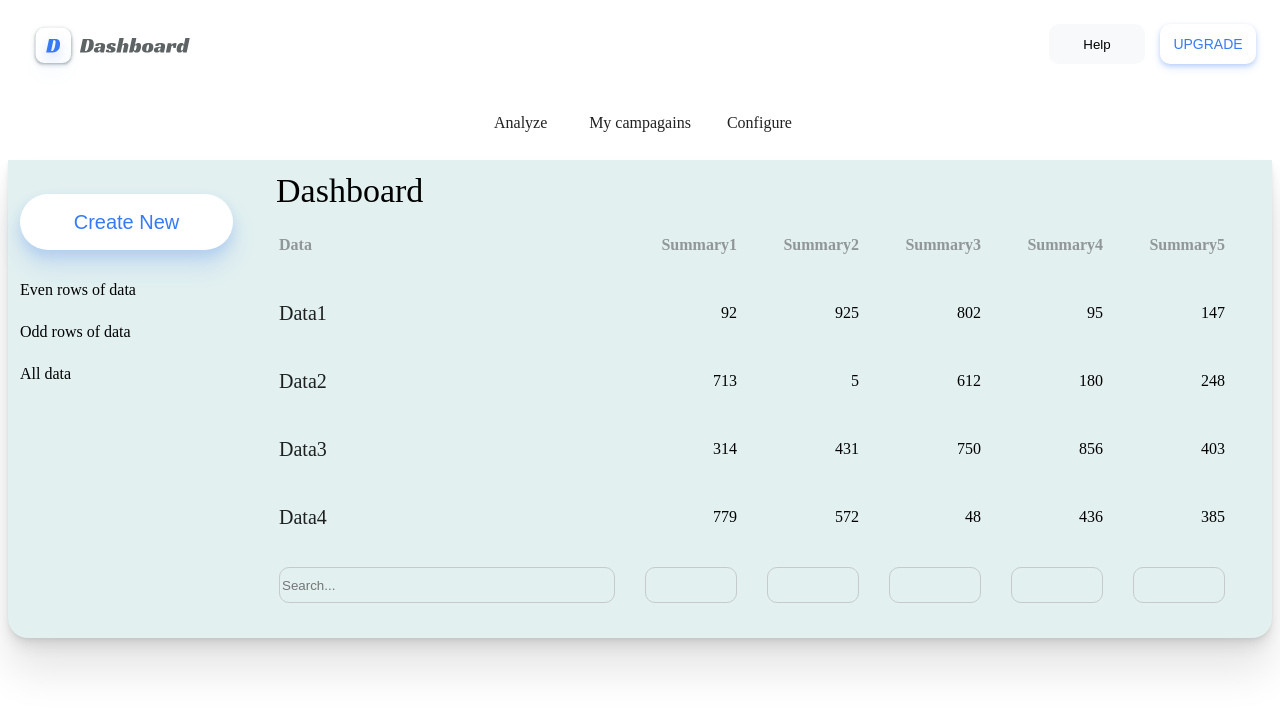
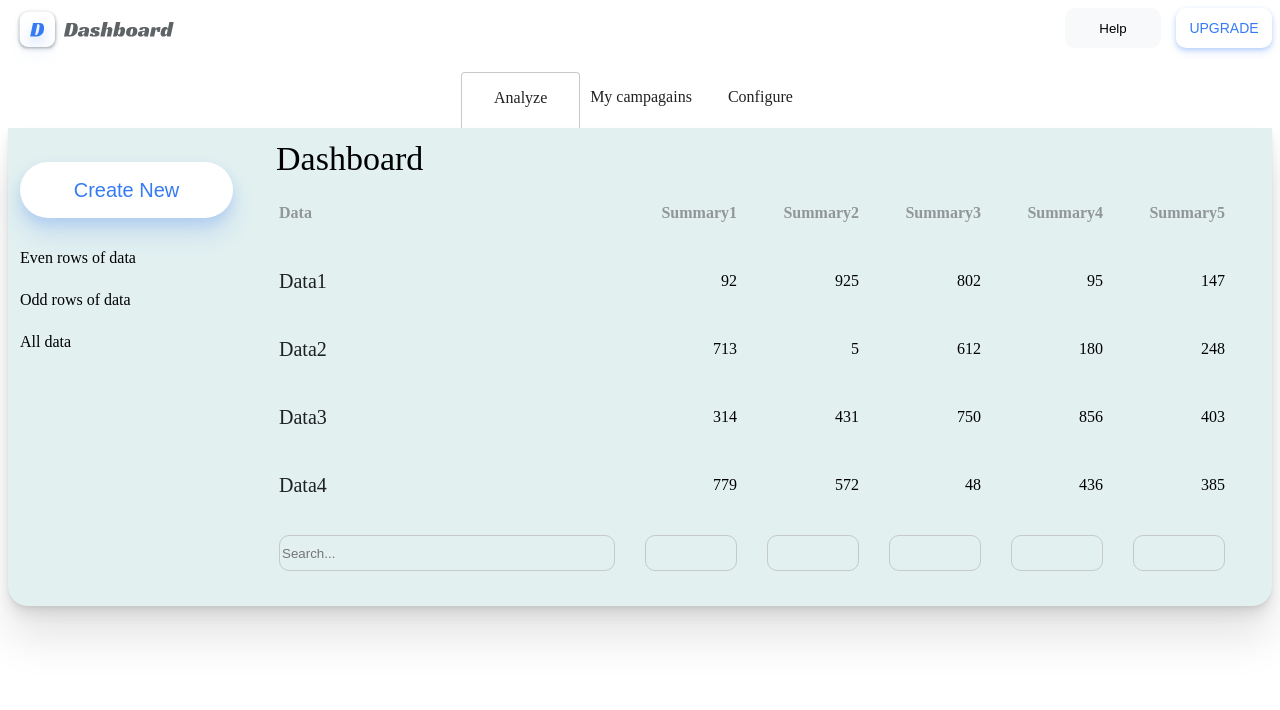
Before and after one commit to ProkoshkinLeonid/test-dashboard-app, a React (Create React App) app in the folder front/: page / in a window 1280 px wide. Shown: the top 710 px of the page. Built offline with nearby package versions, Linux system fonts and the light colour scheme.

Commit message:
added filter by ID

```diff
--- a/front/src/Components/Header/Header.styled.js
+++ b/front/src/Components/Header/Header.styled.js
@@ -8,7 +8,6 @@ export const HeaderContainer = styled.div`
     left: 0px;
     top: 0px;
     border-radius: 0 20px 0 20px;
-    padding: 16px;
 `
 
 export const HeaderButtonsContainer = styled.div`
--- a/front/src/Components/Navbar/Navbar.js
+++ b/front/src/Components/Navbar/Navbar.js
@@ -1,6 +1,8 @@
+import { useState } from "react";
 import {
   Link
 } from "react-router-dom";
+import { TABS } from "../../helpers/constants";
 import { NavbarContainer, NavbarItem } from "./Navbar.styled"
 
 const linkStyle = {
@@ -11,19 +13,22 @@ const linkStyle = {
 
 
 export const Navbar = () => {
+
+    const [activeTab, setActiveTab] = useState(TABS.ANALYZE)
+
     return <NavbarContainer>
-        <NavbarItem>
-            <Link style={linkStyle} to='/'>
+        <NavbarItem isSelected = {activeTab === TABS.ANALYZE}>
+            <Link onClick={() => setActiveTab(TABS.ANALYZE)} style={linkStyle} to='/'>
                 Analyze
             </Link>
         </NavbarItem>
         <NavbarItem>
-            <Link style={linkStyle} to='/analyze'>
+            <Link onClick={() => setActiveTab(TABS.MY_CAMPAIGNS)} style={linkStyle} to='/analyze'>
                 My campagains
             </Link>
         </NavbarItem>
         <NavbarItem>
-            <Link style={linkStyle} to='/analyze'>
+            <Link onClick={() => setActiveTab(TABS.CONFIGURE)} style={linkStyle} to='/analyze'>
                Configure
             </Link>
         </NavbarItem>
--- a/front/src/Components/Navbar/Navbar.styled.js
+++ b/front/src/Components/Navbar/Navbar.styled.js
@@ -7,8 +7,12 @@ export const NavbarContainer = styled.div`
 `
 
 export const NavbarItem = styled.div`
+    border-top: ${props => (props.isSelected ? `1px solid #C6CACC;` : `none`)};
+    border-right: ${props => (props.isSelected ? `1px solid #C6CACC;` : `none`)};
+    border-left: ${props => (props.isSelected ? `1px solid #C6CACC;` : `none`)};
     min-width: 97px;
     max-height: 56px;
+    line-height: 30px;
     border-radius: 4px 4px 0px 0px;
     padding: 10px;
     font-size: 16px;
--- a/front/src/Components/Table/Table.js
+++ b/front/src/Components/Table/Table.js
@@ -47,6 +47,16 @@ export const Table = () => {
         }, 1300)
     }
 
+    const filterByDataId = () => {
+        if (filteredData[0].id > filteredData[1].id) {
+            setFilteredData(prevState => [...prevState.sort((a,b) => a.id-b.id)])
+        } else {
+            setFilteredData(prevState => [...prevState.sort((a,b) => b.id-a.id)])
+        }
+    }
+
+    console.log(filteredData);
+
     useEffect(() => {
         getData(4)
     }, [])
@@ -61,7 +71,7 @@ export const Table = () => {
         <TableTitleWrapper>Dashboard</TableTitleWrapper>
         <table>
             <thead>
-                <MainTableColumn>Data</MainTableColumn>
+                <MainTableColumn onClick={filterByDataId}>Data</MainTableColumn>
                 <DefaultTableColumn>Summary1</DefaultTableColumn>
                 <DefaultTableColumn>Summary2</DefaultTableColumn>
                 <DefaultTableColumn>Summary3</DefaultTableColumn>
--- /dev/null
+++ b/front/src/helpers/constants.js
@@ -0,0 +1,5 @@
+export const TABS = {
+    ANALYZE: 'Analyze',
+    MY_CAMPAIGNS: 'My campaigns',
+    CONFIGURE: 'Configure',
+}
```
